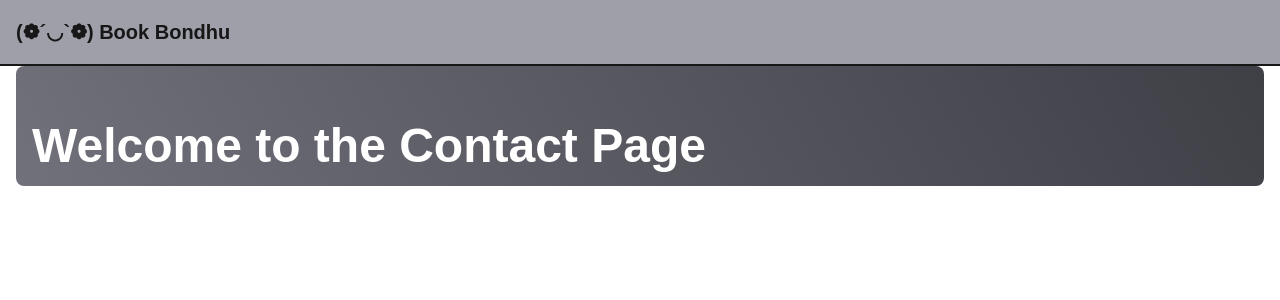
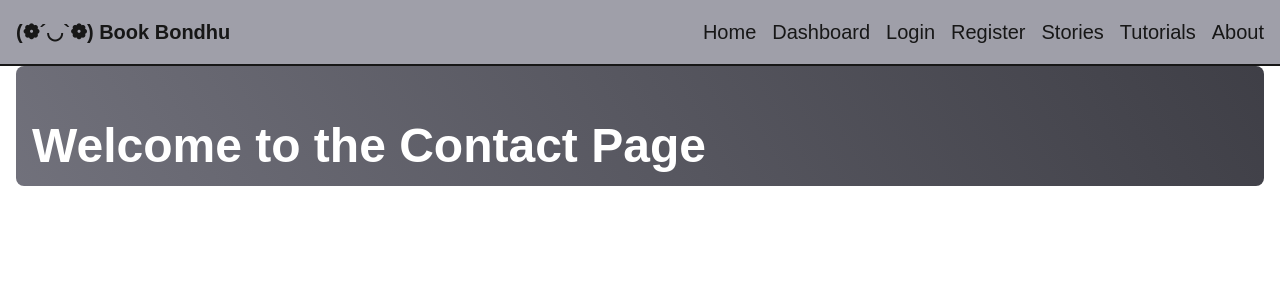
Before and after one commit to LIBx09/My-First-Next-Js, a Next.js app: page /about/contact in a window 1280 px wide. Shown: the top 300 px of the page. Built offline with nearby package versions, Linux system fonts and the light colour scheme.

Commit message:
nav done

```diff
--- a/src/app/about/contact/page.jsx
+++ b/src/app/about/contact/page.jsx
@@ -1,3 +1,4 @@
+"use client";
 import Title from "@/components/Title";
 import React from "react";
 
--- a/src/app/about/page.jsx
+++ b/src/app/about/page.jsx
@@ -1,3 +1,4 @@
+"use client";
 import Title from "@/components/Title";
 import React from "react";
 
--- a/src/app/about/teams/page.jsx
+++ b/src/app/about/teams/page.jsx
@@ -1,3 +1,4 @@
+"use client";
 import Title from "@/components/Title";
 import React from "react";
 
--- a/src/app/dashboard/page.jsx
+++ b/src/app/dashboard/page.jsx
@@ -1,3 +1,4 @@
+"use client";
 import Title from "@/components/Title";
 import React from "react";
 
--- a/src/app/login/page.jsx
+++ b/src/app/login/page.jsx
@@ -1,3 +1,4 @@
+"use client";
 import Title from "@/components/Title";
 import React from "react";
 
--- a/src/app/register/page.jsx
+++ b/src/app/register/page.jsx
@@ -1,3 +1,4 @@
+"use client";
 import Title from "@/components/Title";
 import React from "react";
 
--- a/src/app/tutorials/page.jsx
+++ b/src/app/tutorials/page.jsx
@@ -1,3 +1,4 @@
+"use client";
 import Title from "@/components/Title";
 import React from "react";
 
--- a/src/components/Header.jsx
+++ b/src/components/Header.jsx
@@ -1,11 +1,37 @@
+import Link from "next/link";
 import React from "react";
 
 const Header = () => {
   return (
     <header className="w-full bg-zinc-400 text-xl tex dark:bg-zinc-900  flex px-4 items-center border-b-2">
-      <h2 className="font-semibold h-16 flex items-center">
+      <Link href={"/"} className="font-semibold h-16 flex items-center">
         (❁´◡`❁) Book Bondhu
-      </h2>
+      </Link>
+      <nav className="ml-auto">
+        <ul className="flex space-x-4">
+          <li>
+            <Link href={"/"}>Home</Link>
+          </li>
+          <li>
+            <Link href={"/dashboard"}>Dashboard</Link>
+          </li>
+          <li>
+            <Link href={"/login"}>Login</Link>
+          </li>
+          <li>
+            <Link href={"/register"}>Register</Link>
+          </li>
+          <li>
+            <Link href={"/stories"}>Stories</Link>
+          </li>
+          <li>
+            <Link href={"/tutorials"}>Tutorials</Link>
+          </li>
+          <li>
+            <Link href={"/about"}>About</Link>
+          </li>
+        </ul>
+      </nav>
     </header>
   );
 };
```
Also changed, not shown: src/app/stories/page.jsx (+1 -0 lines).
